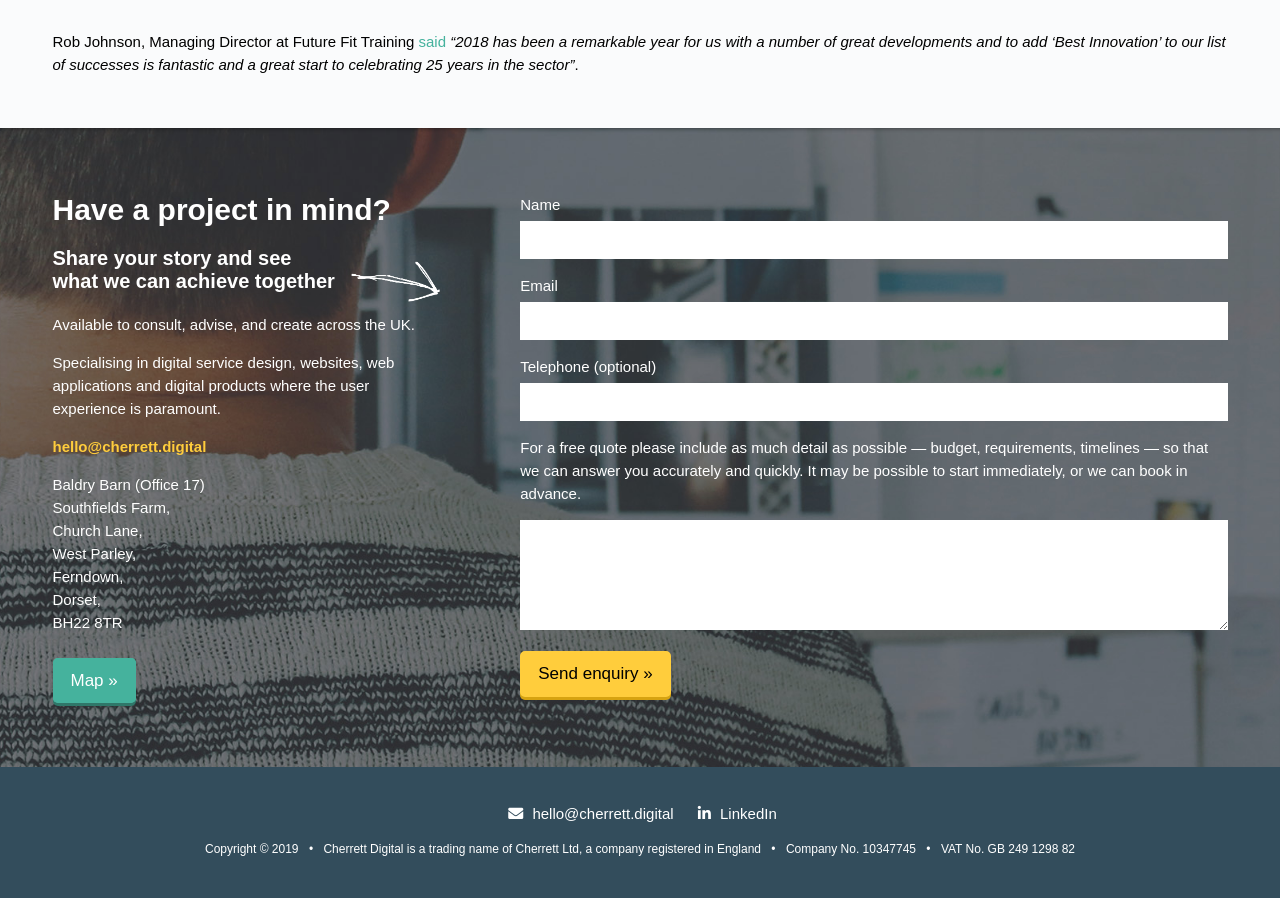
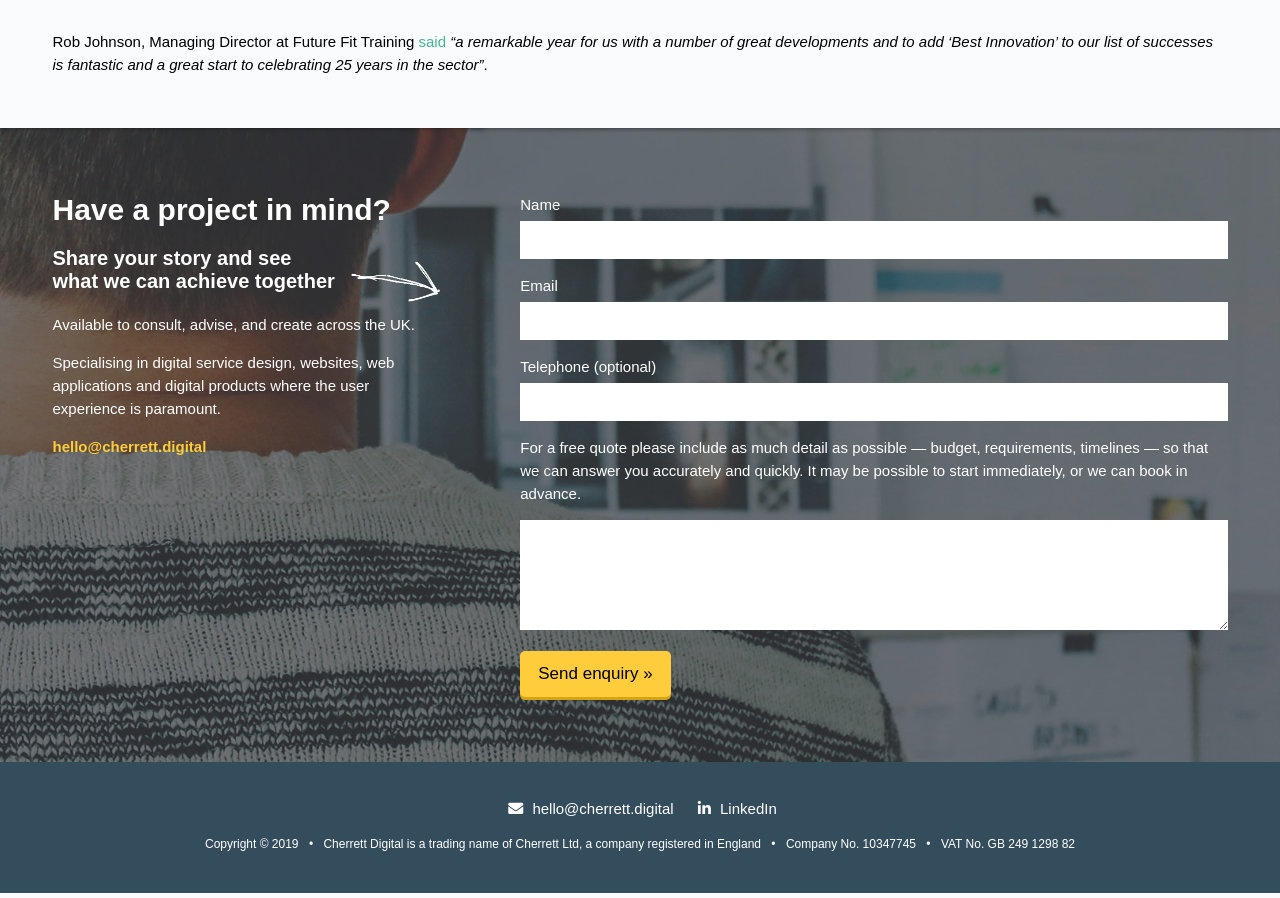
Before and after one commit to chrischerrett/chrischerrett.github.io, a Jekyll site: the page built from _posts/2019-01-10-future-fit-pro-zone-award-innovation-software.md, in a window 1280 px wide and 1400 px high, scrolled down 367 px. Shown: the part 502-1400 px from the top of the window. Built offline with Jekyll 4.4.1, drawn with Linux system fonts in a browser that asks for light colours; nearby versions of some CDN libraries.

Commit message:
Office update

```diff
--- a/_includes/contact.html
+++ b/_includes/contact.html
@@ -5,27 +5,11 @@
                 <h3>Have a project in mind?</h3>
                 <img src="/assets/images/arrow3.png" class="arrow" />
                 <h5>Share your story and see what we can achieve together</h5>
-                <p>Available to consult, advise, and create across the UK.</p>
+                <p>Available to <strong>consult, advise, and create</strong> across the UK.</p>
                 <p>Specialising in digital service design, websites, web applications and digital products where the
                     <strong>user experience</strong> is paramount.</p>
                 <p>
                     <a href="mailto:{{ site.email }}" itemprop="email">{{ site.email }}</a>
-                </p>
-                <p>
-                    <span itemprop="streetAddress">
-                        <strong>Baldry Barn (Office 17)</strong><br />
-                        Southfields Farm,<br />
-                        Church Lane,<br />
-                        West Parley,<br />
-                    </span>
-                    <span itemprop="addressLocality">Ferndown</span>,<br />
-                    <span itemprop="addressRegion">Dorset</span>,<br />
-                    <span itemprop="postalCode">BH22 8TR</span>
-                </p>
-                <p class="button-row">
-                    <a itemprop="url" href="https://goo.gl/maps/FzsWGCLCPRk" class="button" rel="me">
-                        Map »
-                    </a>
                 </p>
             </div>
         </div>
--- a/_includes/menu.html
+++ b/_includes/menu.html
@@ -6,9 +6,6 @@
         <a href="/full-stack-development">Software Development</a>
     </li>
     <li>
-        <a href="/articles">Articles</a>
-    </li>
-    <li>
         <a href="/contact">Contact</a>
     </li>
 </ul>
--- a/_layouts/home.html
+++ b/_layouts/home.html
@@ -21,8 +21,8 @@
         <div class="actions">
             <img src="/assets/images/arrow.png" class="arrow" />
             <img src="/assets/images/arrow2.png" class="arrow2" />
-            <a href="/articles/future-fit-pro-zone-award-innovation-software" class="button contrast">
-                See our <strong>award winning</strong> work...</a>
+            <a href="/digital-service-design" class="button contrast">
+                Discover more <strong>about our services</strong>...</a>
         </div>
     </div>
 </div>
--- a/_posts/2019-01-10-future-fit-pro-zone-award-innovation-software.md
+++ b/_posts/2019-01-10-future-fit-pro-zone-award-innovation-software.md
@@ -5,10 +5,10 @@
 image: "/assets/images/anywhere.jpg"
 type: article
 excerpt_separator: <!--more-->
-line_1: "<p>We were delighted to discover that one of our recent projects, Pro Zone, developed for Future Fit Training, has been announced as the winner of the <a href=\"https://www.futurefit.co.uk/fftv/ukactive-training-awards-a-message-from-ollie-bell/\">'Best Innovation' award</a> at the 2018 ukactive Active Training awards.</p><p>As the only online accredited training solution for continuing professional development, Pro Zone is designed to meet the training needs of dedicated fitness professionals.</p>"
+line_1: "<p>We were delighted to discover that one of our recent projects, Pro Zone, developed for Future Fit Training, has been announced as the winner of the <a href=\"https://www.futurefit.co.uk/fftv/ukactive-training-awards-a-message-from-ollie-bell/\">'Best Innovation' award</a> at the ukactive Active Training awards.</p><p>As the only online accredited training solution for continuing professional development, Pro Zone is designed to meet the training needs of dedicated fitness professionals.</p>"
 line_2: "<p>In order to expand their portfolio of skills and to maintain their CPD accreditation, Pro Zone offers professional trainers access to an online community of personal training experts and business-enhancing information, all from the convenience of their phone, at an affordable price.</p><p>Our team were selected to <a href=\"/articles/future-fit-pro-zone-award-innovation-software\">scope, design and deliver</a> the project, and we were delighted to advance the concept and turn Future Fit's idea into a fully-realised digital service.</p><p>From requirements elicitation and high fidelity wireframing through to software development and deployment, our bespoke cloud solution aimed to serve the product to a wider, more engaged audience.</p>"
 ---
-We were delighted to discover that one of our recent projects, Pro Zone, developed for [Future Fit Training](https://www.futurefit.co.uk/), has been announced as the [winner of the 'Best Innovation' award](https://www.futurefit.co.uk/fftv/ukactive-training-awards-a-message-from-ollie-bell/) at the 2018 [ukactive](https://www.ukactive.com/) Active Training awards.
+We were delighted to discover that one of our recent projects, Pro Zone, developed for [Future Fit Training](https://www.futurefit.co.uk/), has been announced as the [winner of the 'Best Innovation' award](https://www.futurefit.co.uk/fftv/ukactive-training-awards-a-message-from-ollie-bell/) at the [ukactive](https://www.ukactive.com/) Active Training awards.
 
 <!--more-->
 
@@ -22,4 +22,4 @@
   <div class='embed-container'><iframe src="https://player.vimeo.com/video/291671451?color=33414a&title=0&byline=0&portrait=0" width="640" height="360" frameborder="0" webkitallowfullscreen mozallowfullscreen allowfullscreen></iframe></div>
 </div>
 
-Rob Johnson, Managing Director at Future Fit Training [said](https://www.futurefit.co.uk/personal-training/resources/news-and-views/2018/11/16/future-fit-recognised-for-the-best-innovation-by-ukactive/) <em>“2018 has been a remarkable year for us with a number of great developments and to add ‘Best Innovation’ to our list of successes is fantastic and a great start to celebrating 25 years in the sector"</em>.
+Rob Johnson, Managing Director at Future Fit Training [said](https://www.futurefit.co.uk/personal-training/resources/news-and-views/2018/11/16/future-fit-recognised-for-the-best-innovation-by-ukactive/) <em>“a remarkable year for us with a number of great developments and to add ‘Best Innovation’ to our list of successes is fantastic and a great start to celebrating 25 years in the sector"</em>.
```
Also changed, not shown: 404.md (+2 -8 lines), _layouts/careers.html (deleted, +0 -60 lines).
